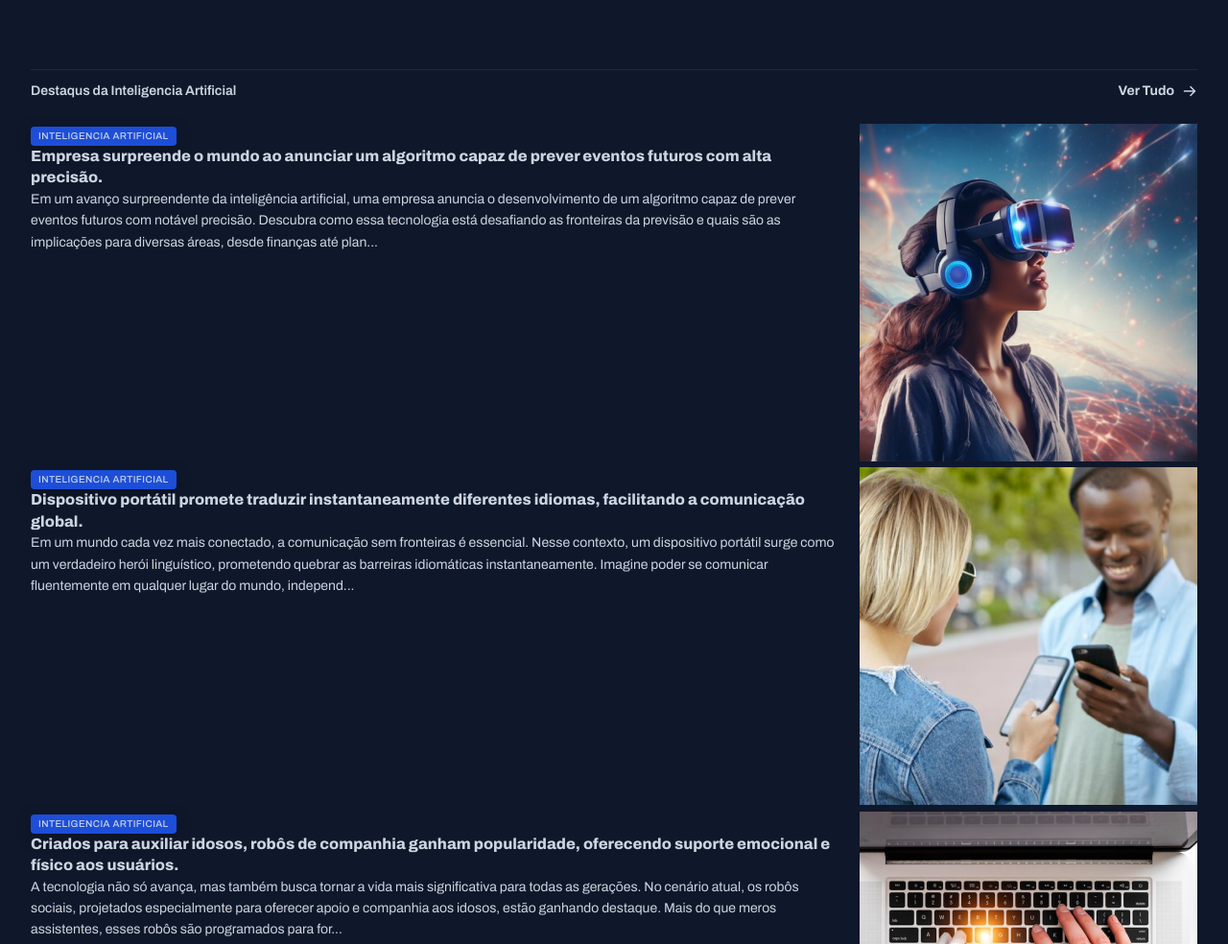
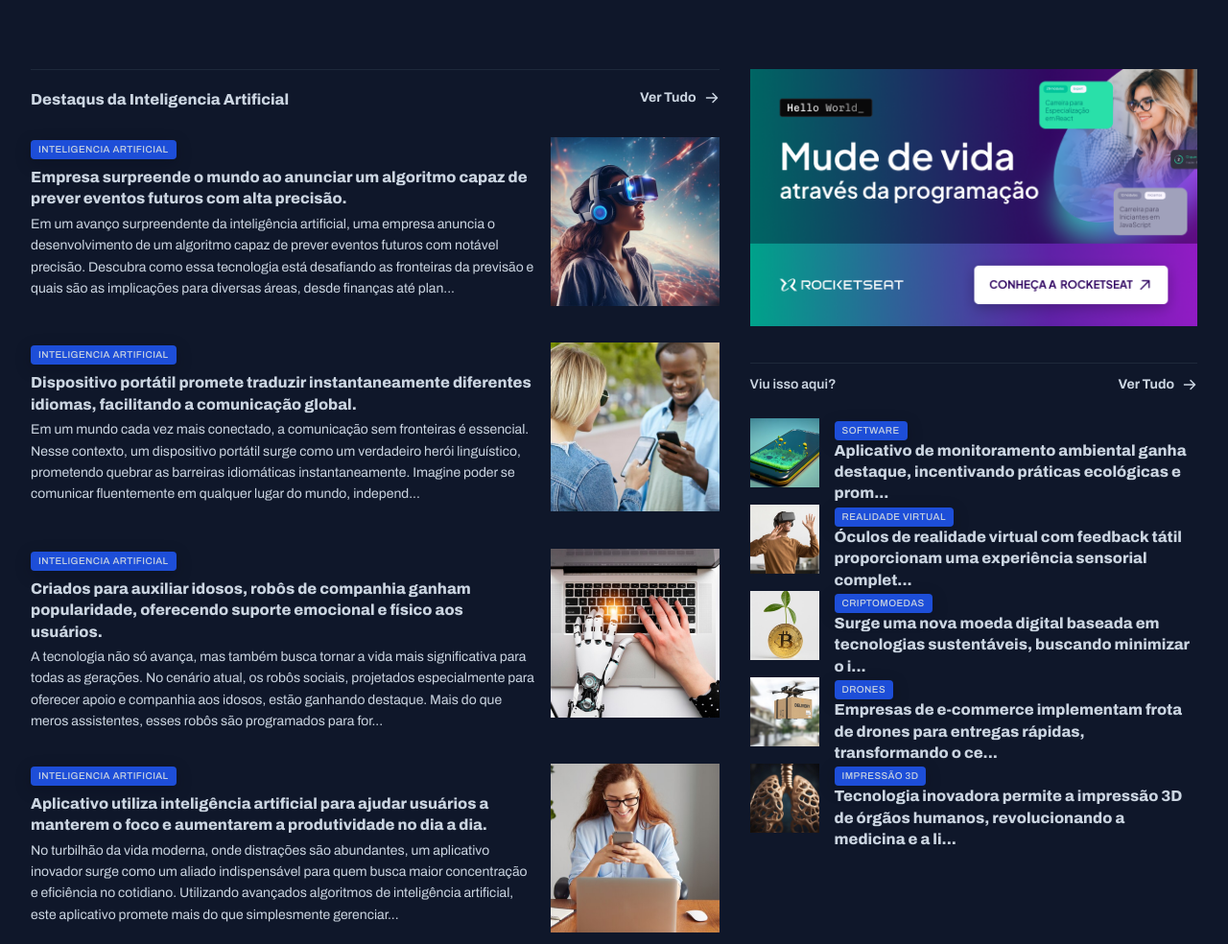
Before and after one commit to GuiCantarellas/portal-de-noticias, a plain HTML site: page index.html in a window 1280 px wide. Shown: the part 980-1964 px from the top of the page at 96% size. Drawn offline with Linux system fonts and the light colour scheme.

Commit message:
fim" git push git add -A git commit -m fim git commit -m fim"

```diff
--- a/css/global.css
+++ b/css/global.css
@@ -54,7 +54,15 @@ img {
 
 main {
   margin-top: 40px;
-  gap: 80px;
+  row-gap: 80px;
+  column-gap: 32px;
+
+  grid-template-columns: 2fr 1.3fr;
+
+  grid-template-areas:
+    "featured featured"
+    "weekly weekly"
+    "ai aside";
 }
 
 .content-tag {
--- a/css/section.css
+++ b/css/section.css
@@ -20,6 +20,7 @@ section header {
 }
 
 #featured {
+  grid-area: featured;
   img {
     height: 100%;
     object-fit: cover;
@@ -53,6 +54,7 @@ section header {
 }
 
 #weekly {
+  grid-area: weekly;
   & > div {
     grid-template-columns: repeat(4, 292px);
   }
@@ -75,3 +77,30 @@ section header {
     }
   }
 }
+
+#ai {
+  grid-area: ai;
+  img {
+    height: 176px;
+    aspect-ratio: 1/1;
+    object-fit: cover;
+  }
+
+  h3 {
+    margin-block: 8px 4px;
+    font: var(--h2);
+  }
+}
+
+aside {
+  grid-area: aside;
+}
+
+#more {
+  margin-top: 32px;
+  img {
+    width: 72px;
+    aspect-ratio: 1/1;
+    object-fit: cover;
+  }
+}
--- a/css/utility.css
+++ b/css/utility.css
@@ -8,6 +8,10 @@
 
 .grid-cols-2 {
   grid-template-columns: 1fr 1fr;
+}
+
+.gap-32 {
+  gap: 32px;
 }
 
 .gap-16 {
--- a/index.html
+++ b/index.html
@@ -188,7 +188,7 @@
         </div>
       </section>
 
-      <div>
+      <aside>
         <div>
           <img src="assets/images/Ads.png" alt="">
         </div>
@@ -258,7 +258,7 @@
               </div>
             </article>
         </section>
-      </div>
+      </aside>
     </main>
 
   </body>
```
